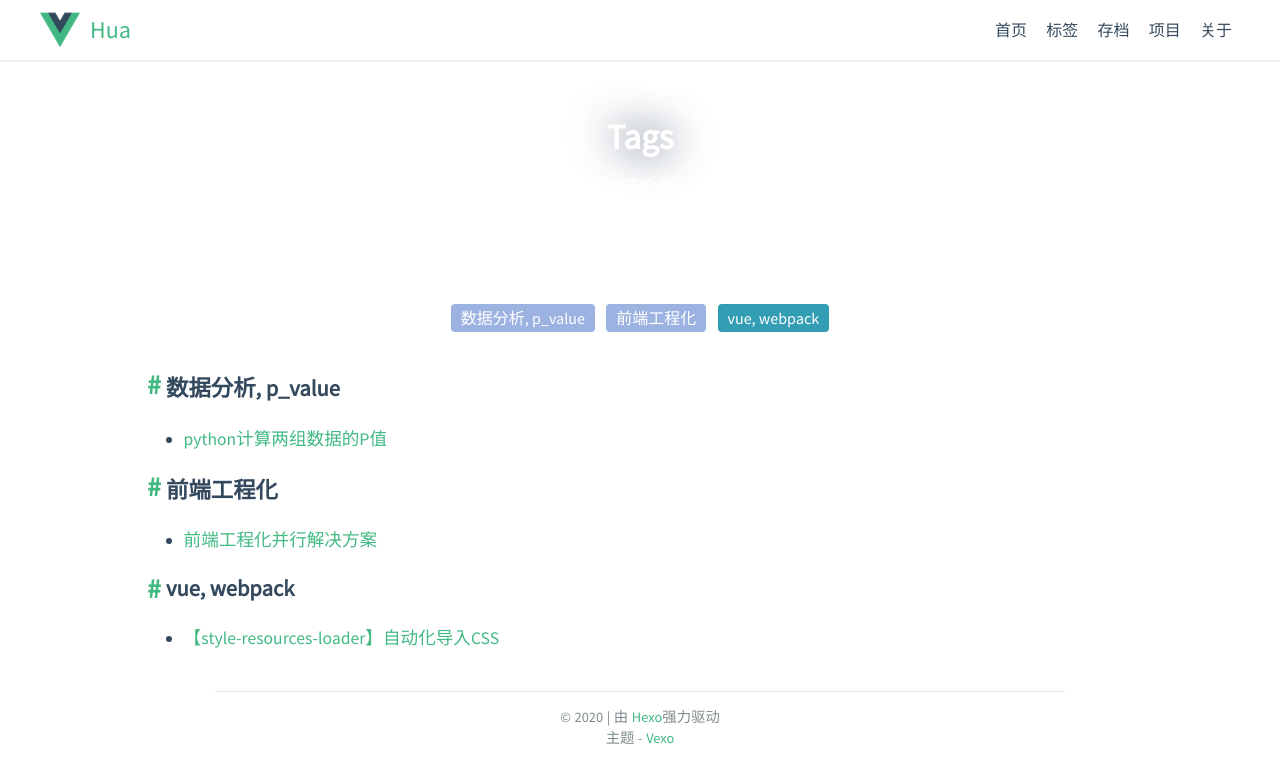
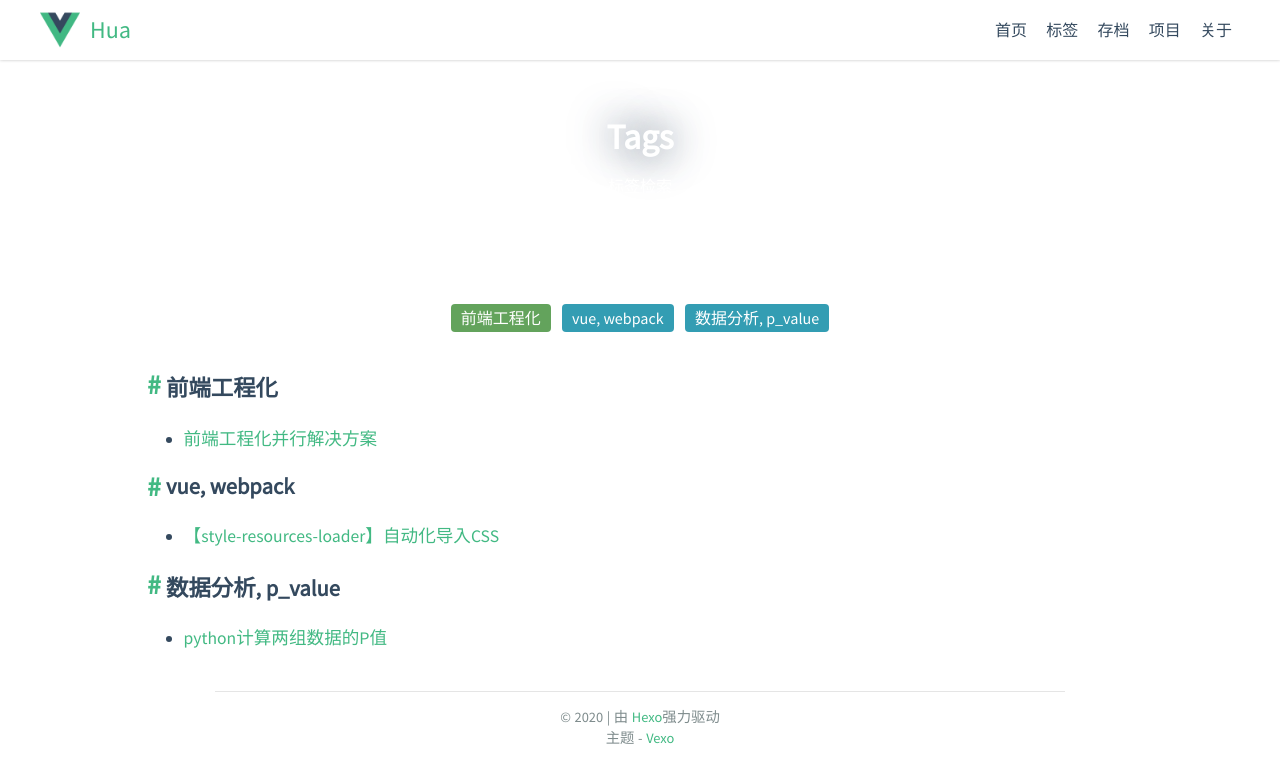
Before and after one commit to Hugohui/Hugohui.github.io, a plain HTML site: page tags/index.html in a window 1280 px wide. Drawn offline with nearby package versions, Linux system fonts and the light colour scheme; some packages are replaced by stand-ins of ours; a script that the page names is missing.

Commit message:
Site updated: 2020-07-10 16:16:00

```diff
--- a/tags/index.html
+++ b/tags/index.html
@@ -159,24 +159,13 @@
 <main class="app-body">
   <div id="tag-cloud">
 
-      <a class="tag1" data-name="tag-数据分析, p_value">数据分析, p_value</a>
-
-      <a class="tag1" data-name="tag-前端工程化">前端工程化</a>
+      <a class="tag3" data-name="tag-前端工程化">前端工程化</a>
 
       <a class="tag2" data-name="tag-vue, webpack">vue, webpack</a>
 
+      <a class="tag2" data-name="tag-数据分析, p_value">数据分析, p_value</a>
+
   </div>
-
-    <div class="tag-list">
-      <h3 class="tag-name" id="tag-数据分析, p_value">数据分析, p_value</h3>
-
-        <ul class="tag-preview">
-          <li>
-            <a href="/2020/07/10/python计算两组数据的P值/">python计算两组数据的P值</a>
-          </li>
-        </ul>
-
-    </div>
 
     <div class="tag-list">
       <h3 class="tag-name" id="tag-前端工程化">前端工程化</h3>
@@ -195,6 +184,17 @@
         <ul class="tag-preview">
           <li>
             <a href="/2020/07/10/【style-resources-loader】自动化导入CSS/">【style-resources-loader】自动化导入CSS</a>
+          </li>
+        </ul>
+
+    </div>
+
+    <div class="tag-list">
+      <h3 class="tag-name" id="tag-数据分析, p_value">数据分析, p_value</h3>
+
+        <ul class="tag-preview">
+          <li>
+            <a href="/2020/07/10/python计算两组数据的P值/">python计算两组数据的P值</a>
           </li>
         </ul>
 
```
